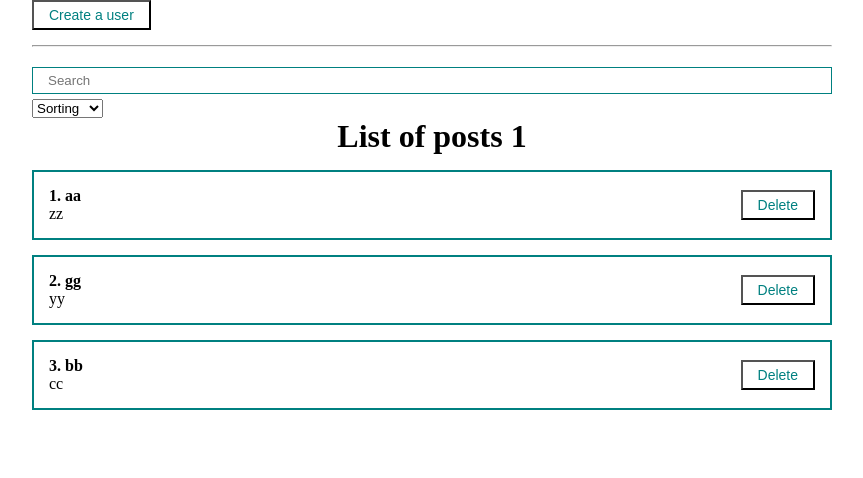
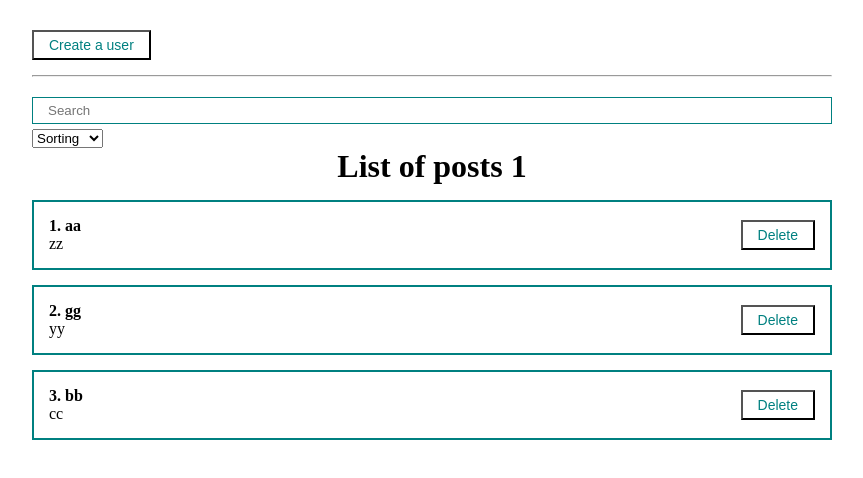
Before and after one commit to AndreyChim/react-fund-course, a React (Create React App) app: page / in a window 1280 px wide. Shown: the top 478 px of the page, without its empty margins (208-1071 px from the left). Built offline with nearby package versions, Linux system fonts and the light colour scheme.

Commit message:
Add some handlers

```diff
--- a/src/App.js
+++ b/src/App.js
@@ -86,7 +86,7 @@
 
   return (
     <div className="App">
-      <MyButton onClick={() => setModal(true)}>
+      <MyButton style={{marginTop: 30}} onClick={() => setModal(true)}>
           Create a user
       </MyButton>
       <MyModal visible={modal} setVisible={setModal}>
--- a/src/components/UI/MyModal/MyModal.jsx
+++ b/src/components/UI/MyModal/MyModal.jsx
@@ -8,8 +8,8 @@
         rootClasses.push(cl.active);
     }
   return (
-    <div className={rootClasses.join('  ')}>
-        <div className={cl.myModalContent}>
+    <div className={rootClasses.join('  ')} onClick={() => setVisible(false)}>
+        <div className={cl.myModalContent} onClick={(e) => e.stopPropagation()}>
             {children}
         </div>
     </div>
```
